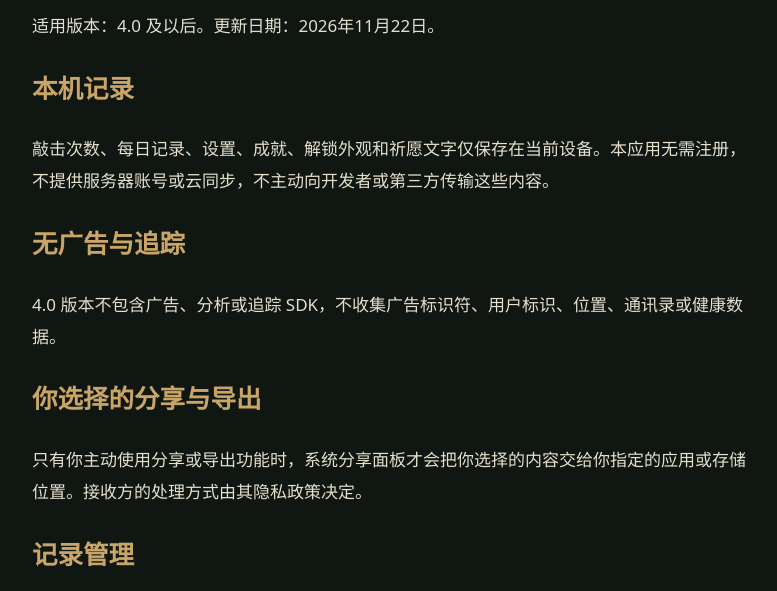
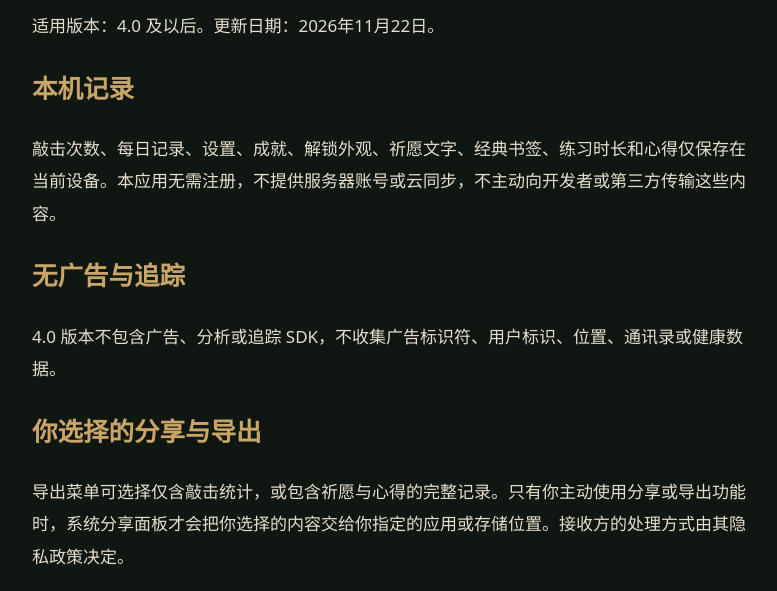
Before and after one commit to wanwanyahoo/scripture-practice-support, a plain HTML site: page woodenfish/privacy.html in a window 1280 px wide. Shown: the part 188-779 px from the top of the page, without its empty margins (248-1025 px from the left). Drawn offline with Linux system fonts and the light colour scheme.

Commit message:
Update wooden fish 4.1 library, multilingual and notes support

```diff
--- a/woodenfish/privacy.html
+++ b/woodenfish/privacy.html
@@ -1 +1 @@
-<!doctype html><html lang="zh-CN"><meta charset="utf-8"><meta name="viewport" content="width=device-width,initial-scale=1"><title>敲木鱼祈福 · 隐私政策</title><style>body{max-width:720px;margin:64px auto;padding:24px;font:17px/1.9 system-ui;background:#101612;color:#e5dfce}h1,h2{color:#c9a668}a{color:#c9a668}</style><h1>敲木鱼祈福 · 隐私政策</h1><p>适用版本：4.0 及以后。更新日期：2026年11月22日。</p><h2>本机记录</h2><p>敲击次数、每日记录、设置、成就、解锁外观和祈愿文字仅保存在当前设备。本应用无需注册，不提供服务器账号或云同步，不主动向开发者或第三方传输这些内容。</p><h2>无广告与追踪</h2><p>4.0 版本不包含广告、分析或追踪 SDK，不收集广告标识符、用户标识、位置、通讯录或健康数据。</p><h2>你选择的分享与导出</h2><p>只有你主动使用分享或导出功能时，系统分享面板才会把你选择的内容交给你指定的应用或存储位置。接收方的处理方式由其隐私政策决定。</p><h2>记录管理</h2><p>你可以导出记录作个人备份。卸载应用会移除本机应用数据。请在卸载前保存需要保留的内容。</p><h2>联系与支持</h2><p><a href="https://github.com/wanwanyahoo/HappyDogGame/issues">通过开发者支持页面联系</a></p><h2>English</h2><p>Version 4.0 and later stores practice counts, settings, achievements, unlocked appearances and wishes on your device. No account, advertising, analytics or tracking SDK is used. The app does not collect or transmit personal data to the developer. Sharing and export happen only when you choose a destination using the iOS share sheet. Uninstalling removes local app data; export any records you wish to keep first.</p></html>
+<!doctype html><html lang="zh-CN"><meta charset="utf-8"><meta name="viewport" content="width=device-width,initial-scale=1"><title>敲木鱼祈福 · 隐私政策</title><style>body{max-width:720px;margin:64px auto;padding:24px;font:17px/1.9 system-ui;background:#101612;color:#e5dfce}h1,h2{color:#c9a668}a{color:#c9a668}</style><h1>敲木鱼祈福 · 隐私政策</h1><p>适用版本：4.0 及以后。更新日期：2026年11月22日。</p><h2>本机记录</h2><p>敲击次数、每日记录、设置、成就、解锁外观、祈愿文字、经典书签、练习时长和心得仅保存在当前设备。本应用无需注册，不提供服务器账号或云同步，不主动向开发者或第三方传输这些内容。</p><h2>无广告与追踪</h2><p>4.0 版本不包含广告、分析或追踪 SDK，不收集广告标识符、用户标识、位置、通讯录或健康数据。</p><h2>你选择的分享与导出</h2><p>导出菜单可选择仅含敲击统计，或包含祈愿与心得的完整记录。只有你主动使用分享或导出功能时，系统分享面板才会把你选择的内容交给你指定的应用或存储位置。接收方的处理方式由其隐私政策决定。</p><h2>记录管理</h2><p>你可以导出记录作个人备份。卸载应用会移除本机应用数据。请在卸载前保存需要保留的内容。</p><h2>联系与支持</h2><p><a href="https://github.com/wanwanyahoo/HappyDogGame/issues">通过开发者支持页面联系</a></p><h2>English</h2><p>Version 4.0 and later stores practice counts, settings, achievements, unlocked appearances, wishes, reading bookmarks, session times and practice notes on your device. No account, advertising, analytics or tracking SDK is used. The app does not collect or transmit personal data to the developer. The export menu lets you choose beat statistics only or a full archive including personal wishes and notes. Sharing and export happen only when you choose a destination using the iOS share sheet. Uninstalling removes local app data; export any records you wish to keep first.</p></html>
```
